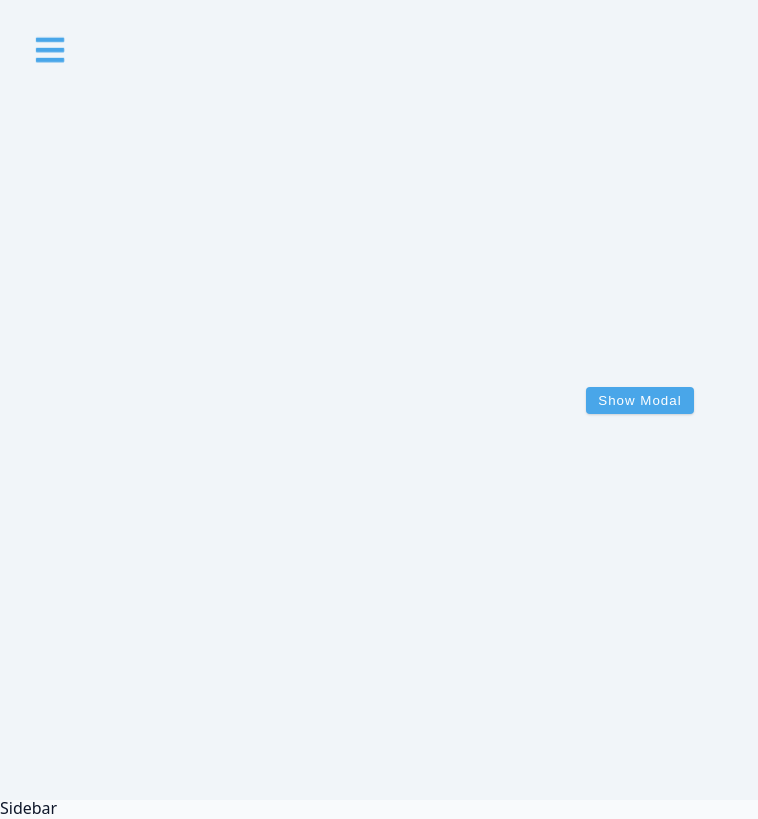
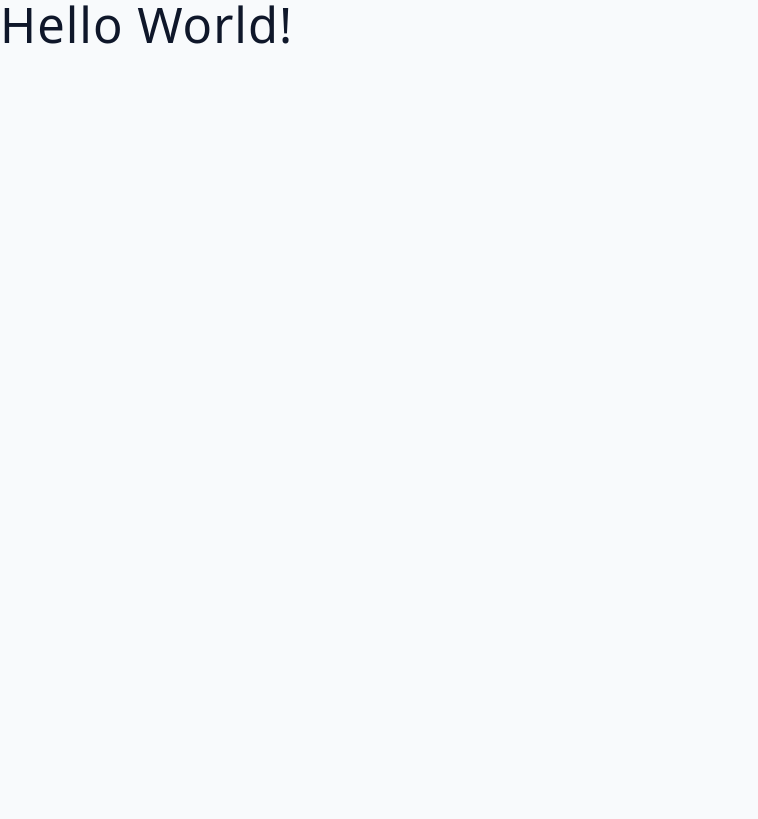
Before and after one commit to emmeiwhite/09-modal-sidebar-with-context-api, a React (Vite) app: page / in a window 1280 px wide. Shown: the whole page, without its empty margins (0-758 px from the left). Built offline with nearby package versions, Linux system fonts and the light colour scheme.

Commit message:
Getting started again! Sleep deprivation is memory loss - avoid it

```diff
--- a/src/App.jsx
+++ b/src/App.jsx
@@ -1,13 +1,7 @@
-import Home from './components/Home'
-import Modal from './components/Modal'
-import Sidebar from './components/Sidebar'
-
 const App = () => {
   return (
     <>
-      <Home />
-      <Modal />
-      <Sidebar />
+      <h1>Hello World! </h1>
     </>
   )
 }
--- a/src/components/Home.jsx
+++ /dev/null
@@ -1,24 +0,0 @@
-import { FaBars } from 'react-icons/fa'
-import { useGlobalContext } from '../context'
-
-export default function Home() {
-  const { openSidebar, openModal } = useGlobalContext()
-
-  return (
-    <main>
-      <button
-        className="sidebar-toggle"
-        onClick={openSidebar}
-      >
-        <FaBars />
-      </button>
-
-      <button
-        className="btn"
-        onClick={openModal}
-      >
-        Show modal
-      </button>
-    </main>
-  )
-}
--- a/src/components/Modal.jsx
+++ /dev/null
@@ -1,20 +0,0 @@
-import { FaTimes } from 'react-icons/fa'
-import { useGlobalContext } from '../context'
-
-export default function Modal() {
-  const { isModalOpen, closeModal } = useGlobalContext()
-  return (
-    <div className={isModalOpen ? 'modal-overlay show-modal' : 'modal-overlay'}>
-      <div className="modal-container">
-        <button
-          className="close-modal-btn"
-          onClick={closeModal}
-        >
-          <FaTimes />
-        </button>
-
-        <h4>The Modal is working fine</h4>
-      </div>
-    </div>
-  )
-}
--- a/src/components/Sidebar.jsx
+++ /dev/null
@@ -1,3 +0,0 @@
-export default function Sidebar() {
-  return <div>Sidebar</div>
-}
--- a/src/context.jsx
+++ /dev/null
@@ -1,40 +0,0 @@
-import { createContext, useContext, useState } from 'react'
-
-export const GlobalContext = createContext()
-
-function AppContext({ children }) {
-  const [isModalOpen, setIsModalOpen] = useState(false)
-  const [isSidebarOpen, setIsSidebarOpen] = useState(false)
-
-  const openSidebar = () => {
-    setIsSidebarOpen(true)
-  }
-
-  const closeSidebar = () => {
-    setIsSidebarOpen(false)
-  }
-
-  const openModal = () => {
-    setIsModalOpen(true)
-  }
-
-  const closeModal = () => {
-    setIsModalOpen(false)
-  }
-
-  const contextState = {
-    isModalOpen,
-    isSidebarOpen,
-    openSidebar,
-    closeSidebar,
-    openModal,
-    closeModal
-  }
-  return <GlobalContext.Provider value={contextState}>{children}</GlobalContext.Provider>
-}
-
-// Custom Hook
-export const useGlobalContext = () => {
-  return useContext(GlobalContext)
-}
-export default AppContext
--- a/src/main.jsx
+++ b/src/main.jsx
@@ -2,12 +2,9 @@ import React from 'react'
 import ReactDOM from 'react-dom/client'
 import App from './App'
 import './index.css'
-import AppContext from './context'
 
 ReactDOM.createRoot(document.getElementById('root')).render(
   <React.StrictMode>
-    <AppContext>
-      <App />
-    </AppContext>
+    <App />
   </React.StrictMode>
 )
```
